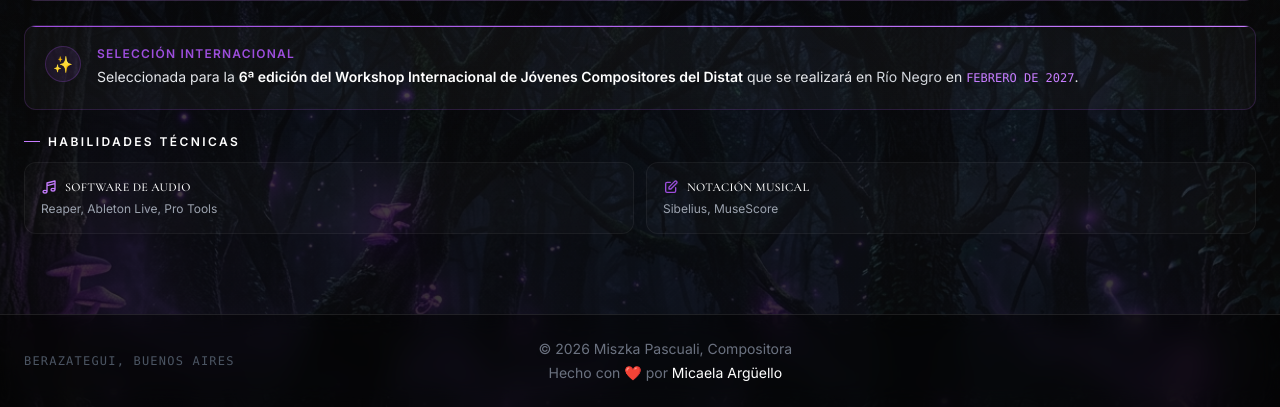
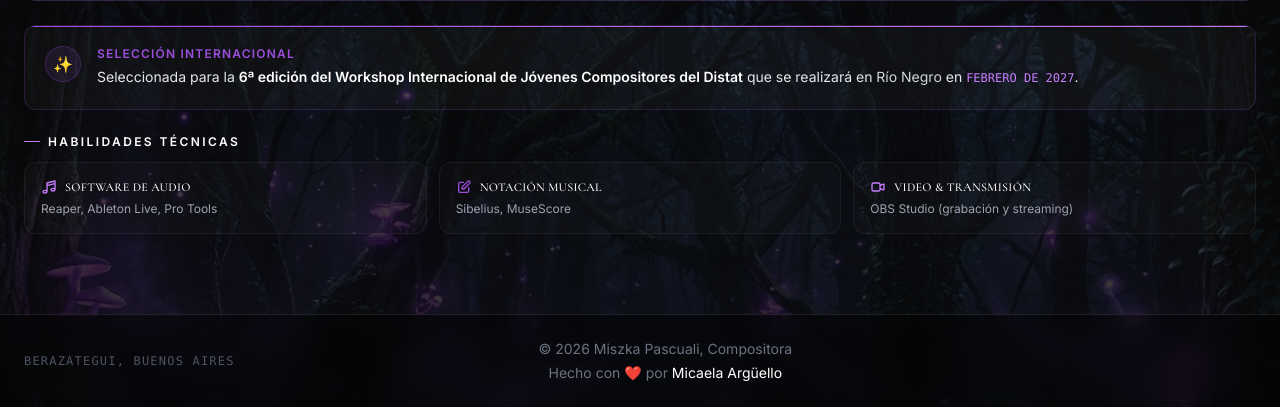
Before and after one commit to micaarguello98-dot/Portfolio-Camila-Miszka-Pascuali, a Flask app: page /about in a window 1280 px wide. Shown: the part 830-1237 px from the top of the page. Run offline with Flask 3, Linux system fonts and the light colour scheme; some libraries are stand-ins or nearby versions.

Commit message:
Add OBS Studio to Technical Skills in Sobre mi

```diff
--- a/templates/about.html
+++ b/templates/about.html
@@ -125,7 +125,7 @@
     <p class="text-xs font-bold text-white uppercase tracking-[0.2em] flex items-center gap-2 mb-3">
         <span class="w-4 h-[1px] bg-neon-pink"></span> Habilidades Técnicas
     </p>
-    <div class="grid grid-cols-2 gap-3">
+    <div class="grid grid-cols-1 sm:grid-cols-3 gap-3">
         <div class="bg-white/[0.02] border border-white/5 hover:border-neon-pink/30 rounded-xl p-4 transition-all duration-200 hover:bg-white/[0.04] group">
             <div class="flex items-center gap-2 mb-1.5">
                 <svg class="w-4 h-4 text-neon-pink" fill="none" stroke="currentColor" viewBox="0 0 24 24"><path stroke-linecap="round" stroke-linejoin="round" stroke-width="2" d="M9 19V6l12-3v13M9 19c0 1.105-1.343 2-3 2s-3-.895-3-2 1.343-2 3-2 3 .895 3 2zm12-3c0 1.105-1.343 2-3 2s-3-.895-3-2 1.343-2 3-2 3 .895 3 2zM9 10l12-3"/></svg>
@@ -140,6 +140,13 @@
             </div>
             <p class="text-gray-400 text-xs">Sibelius, MuseScore</p>
         </div>
+        <div class="bg-white/[0.02] border border-white/5 hover:border-neon-pink/30 rounded-xl p-4 transition-all duration-200 hover:bg-white/[0.04] group">
+            <div class="flex items-center gap-2 mb-1.5">
+                <svg class="w-4 h-4 text-neon-pink" fill="none" stroke="currentColor" viewBox="0 0 24 24"><path stroke-linecap="round" stroke-linejoin="round" stroke-width="2" d="M15 10l4.553-2.276A1 1 0 0121 8.618v6.764a1 1 0 01-1.447.894L15 14M5 18h8a2 2 0 002-2V8a2 2 0 00-2-2H5a2 2 0 00-2 2v8a2 2 0 002 2z"/></svg>
+                <h4 class="text-white font-medium uppercase text-xs tracking-wide">Video & Transmisión</h4>
+            </div>
+            <p class="text-gray-400 text-xs">OBS Studio (grabación y streaming)</p>
+        </div>
     </div>
 </div>
 
```
